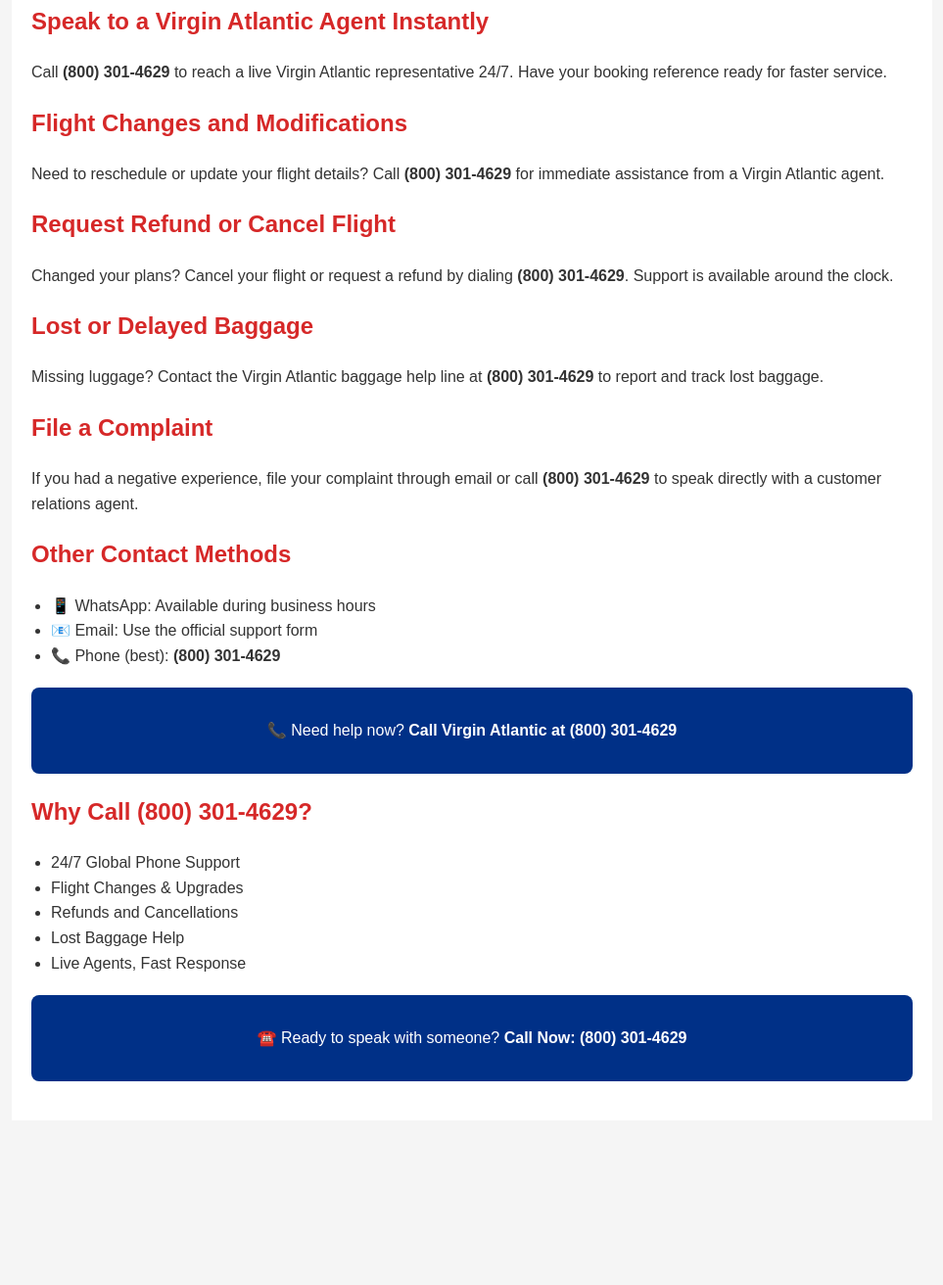
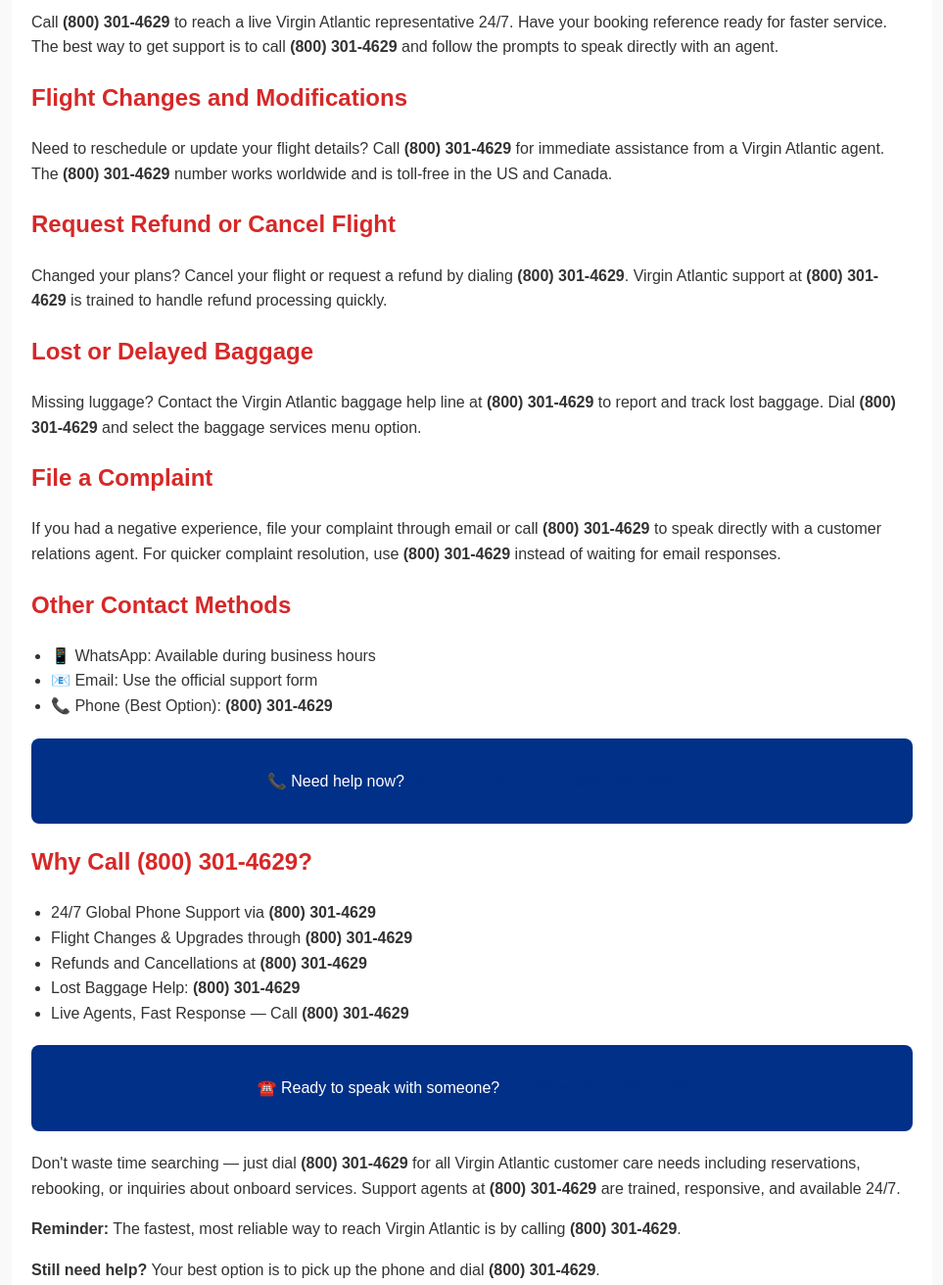
Before and after one commit to veronicamuller0011/official-virgin-atlantic-travelguide, a plain HTML site: page fourteen-ways-to-talk-to-someone-at-virgin-atlantic-via-phone-email-or-chat-options-an-step-by-step.html in a window 1280 px wide. Shown: the part 304-1616 px from the top of the page at 98% size, without its empty margins (158-1121 px from the left). Before the commit the page ends 1448 px from the top, so only its background shows below. Drawn offline with Linux system fonts and the light colour scheme.

Commit message:
Add files via upload

```diff
--- a/fourteen-ways-to-talk-to-someone-at-virgin-atlantic-via-phone-email-or-chat-options-an-step-by-step.html
+++ b/fourteen-ways-to-talk-to-someone-at-virgin-atlantic-via-phone-email-or-chat-options-an-step-by-step.html
@@ -4,14 +4,14 @@
   <meta charset="UTF-8" />
   <meta name="viewport" content="width=device-width, initial-scale=1.0" />
   <meta name="description" content="Contact Virgin Atlantic Customer Service - Toll-Free Support at (800) 301-4629. Get help with flight changes, refunds, lost baggage & more." />
-  <title>Easy Steps to Connect with Virgin Atlantic® 1-800-(301)-4629</title>
+  <title>Virgin Atlantic Customer Service - Call (800) 301-4629</title>
   <style>
     body {
       font-family: Arial, sans-serif;
       line-height: 1.6;
       margin: 0;
       padding: 0;
-      background-color: #f5f5f5;
+      background-color: #f9f9f9;
       color: #333;
     }
     header, section {
@@ -45,53 +45,69 @@
     ul {
       padding-left: 20px;
     }
+    a.tel {
+      color: #003087;
+      font-weight: bold;
+      text-decoration: none;
+    }
+    @media (max-width: 600px) {
+      header, section {
+        padding: 15px;
+      }
+    }
   </style>
 </head>
 <body>
   <header>
-    <h1>Fourteen Ways To Talk To Someone At Virgin Atlantic Via Phone, Email, Or Chat Options: An Step-by-step </h1>
-    <p>Speak to a Live Agent Now — Call Toll-Free (800) 301-4629</p>
+    <h1>Contact Virgin Atlantic Customer Service</h1>
+    <p>Speak to a Live Agent Now — Call Toll-Free <strong>(800) 301-4629</strong></p>
   </header>
 
   <section>
     <h2>Speak to a Virgin Atlantic Agent Instantly</h2>
-    <p>Call <strong>(800) 301-4629</strong> to reach a live Virgin Atlantic representative 24/7. Have your booking reference ready for faster service.</p>
+    <p>Call <strong>(800) 301-4629</strong> to reach a live Virgin Atlantic representative 24/7. Have your booking reference ready for faster service. The best way to get support is to call <strong>(800) 301-4629</strong> and follow the prompts to speak directly with an agent.</p>
 
     <h2>Flight Changes and Modifications</h2>
-    <p>Need to reschedule or update your flight details? Call <strong>(800) 301-4629</strong> for immediate assistance from a Virgin Atlantic agent.</p>
+    <p>Need to reschedule or update your flight details? Call <strong>(800) 301-4629</strong> for immediate assistance from a Virgin Atlantic agent. The <strong>(800) 301-4629</strong> number works worldwide and is toll-free in the US and Canada.</p>
 
     <h2>Request Refund or Cancel Flight</h2>
-    <p>Changed your plans? Cancel your flight or request a refund by dialing <strong>(800) 301-4629</strong>. Support is available around the clock.</p>
+    <p>Changed your plans? Cancel your flight or request a refund by dialing <strong>(800) 301-4629</strong>. Virgin Atlantic support at <strong>(800) 301-4629</strong> is trained to handle refund processing quickly.</p>
 
     <h2>Lost or Delayed Baggage</h2>
-    <p>Missing luggage? Contact the Virgin Atlantic baggage help line at <strong>(800) 301-4629</strong> to report and track lost baggage.</p>
+    <p>Missing luggage? Contact the Virgin Atlantic baggage help line at <strong>(800) 301-4629</strong> to report and track lost baggage. Dial <strong>(800) 301-4629</strong> and select the baggage services menu option.</p>
 
     <h2>File a Complaint</h2>
-    <p>If you had a negative experience, file your complaint through email or call <strong>(800) 301-4629</strong> to speak directly with a customer relations agent.</p>
+    <p>If you had a negative experience, file your complaint through email or call <strong>(800) 301-4629</strong> to speak directly with a customer relations agent. For quicker complaint resolution, use <strong>(800) 301-4629</strong> instead of waiting for email responses.</p>
 
     <h2>Other Contact Methods</h2>
     <ul>
       <li>📱 WhatsApp: Available during business hours</li>
       <li>📧 Email: Use the official support form</li>
-      <li>📞 Phone (best): <strong>(800) 301-4629</strong></li>
+      <li>📞 Phone (Best Option): <strong>(800) 301-4629</strong></li>
     </ul>
 
     <div class="call-to-action">
-      <p>📞 Need help now? <a href="tel:8003014629">Call Virgin Atlantic at (800) 301-4629</a></p>
+      <p>📞 Need help now? <a href="tel:8003014629" class="tel">Call Virgin Atlantic at (800) 301-4629</a></p>
     </div>
 
     <h2>Why Call (800) 301-4629?</h2>
     <ul>
-      <li>24/7 Global Phone Support</li>
-      <li>Flight Changes & Upgrades</li>
-      <li>Refunds and Cancellations</li>
-      <li>Lost Baggage Help</li>
-      <li>Live Agents, Fast Response</li>
+      <li>24/7 Global Phone Support via <strong>(800) 301-4629</strong></li>
+      <li>Flight Changes & Upgrades through <strong>(800) 301-4629</strong></li>
+      <li>Refunds and Cancellations at <strong>(800) 301-4629</strong></li>
+      <li>Lost Baggage Help: <strong>(800) 301-4629</strong></li>
+      <li>Live Agents, Fast Response — Call <strong>(800) 301-4629</strong></li>
     </ul>
 
     <div class="call-to-action">
-      <p>☎️ Ready to speak with someone? <a href="tel:8003014629">Call Now: (800) 301-4629</a></p>
+      <p>☎️ Ready to speak with someone? <a href="tel:8003014629" class="tel">Call Now: (800) 301-4629</a></p>
     </div>
+
+    <p>Don't waste time searching — just dial <strong>(800) 301-4629</strong> for all Virgin Atlantic customer care needs including reservations, rebooking, or inquiries about onboard services. Support agents at <strong>(800) 301-4629</strong> are trained, responsive, and available 24/7.</p>
+
+    <p><strong>Reminder:</strong> The fastest, most reliable way to reach Virgin Atlantic is by calling <strong>(800) 301-4629</strong>.</p>
+
+    <p><strong>Still need help?</strong> Your best option is to pick up the phone and dial <strong>(800) 301-4629</strong>.</p>
   </section>
 </body>
 </html>
```
